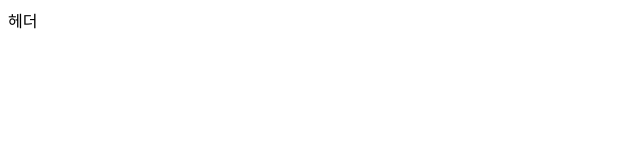
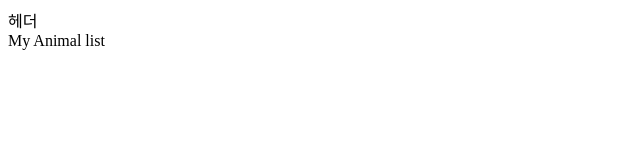
Before and after one commit to Slimidity/Dapp-Project, a React (Create React App) app in the folder frontend/: page /my-animal in a window 1280 px wide. Before the commit this address had no page. Shown: the top 160 px of the page, without its empty margins (0-640 px from the left). Built offline with nearby package versions, Linux system fonts and the light colour scheme; the HTML template or start-up script is replaced by a standard one; what web3 would draw is missing.

Commit message:
feat: 내가 보유한 nft를 보여주는 MyAnimal 컴포넌트 init

```diff
--- a/frontend/src/App.tsx
+++ b/frontend/src/App.tsx
@@ -1,6 +1,7 @@
 import React, { FC, useEffect, useState } from 'react';
 import { BrowserRouter, Routes, Route } from 'react-router-dom';
 import Layout from './components/Layout';
+import MyAnimal from './components/MyAnimal';
 import Main from './routes/Main';
 const App: FC = () => {
   const [account, setAccount] = useState<string>('');
@@ -30,6 +31,7 @@ const App: FC = () => {
       <Layout>
         <Routes>
           <Route path="/" element={<Main account={account} />} />
+          <Route path="/my-animal" element={<MyAnimal account={account} />} />
         </Routes>
       </Layout>
     </BrowserRouter>
--- /dev/null
+++ b/frontend/src/components/MyAnimal.tsx
@@ -0,0 +1,11 @@
+import React, { FC } from 'react';
+
+interface MyAnimalProps {
+  account: string;
+}
+
+const MyAnimal: FC<MyAnimalProps> = ({ account }) => {
+  return <div>My Animal list</div>;
+};
+
+export default MyAnimal;
```
